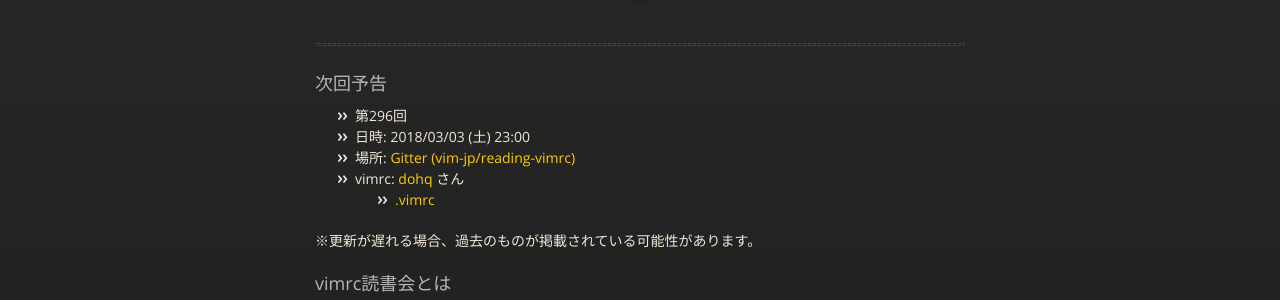
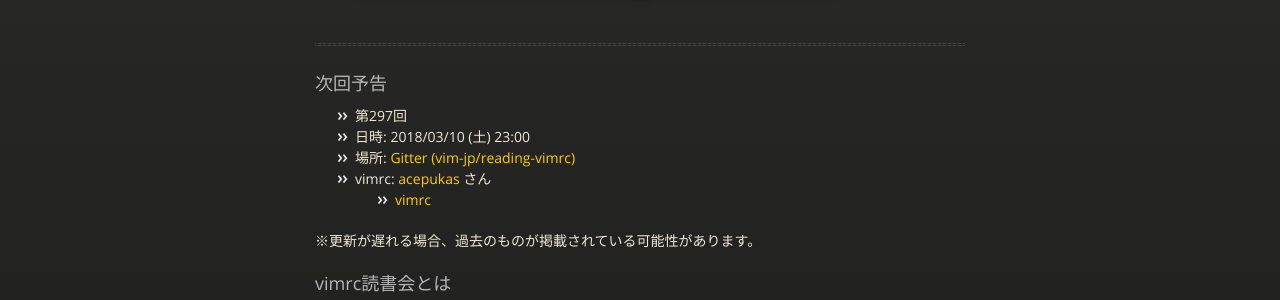
Before and after one commit to vim-jp/reading-vimrc, a Jekyll site: the page built from index.md, in a window 1280 px wide and 900 px high. Shown: the part 211-511 px from the top of the window. Built offline with Jekyll 4.4.1, drawn with Linux system fonts in a browser that asks for light colours; nearby versions of some CDN libraries.

Commit message:
Update the next information: #297 acepukas

```diff
--- a/_data/next.yml
+++ b/_data/next.yml
@@ -1,11 +1,11 @@
-- id: 296
-  date: '2018-03-03 23:00'
+- id: 297
+  date: '2018-03-10 23:00'
   author:
-    name: dohq
-    url: 'https://github.com/dohq'
+    name: acepukas
+    url: 'https://github.com/acepukas'
   vimrcs:
-    - url: 'https://github.com/dohq/dotfiles/blob/master/.vimrc'
-      name: .vimrc
+    - url: 'https://github.com/acepukas/dotfiles/blob/master/vim/vimrc'
+      name: vimrc
       hash: null
   part: null
   other: null
```
